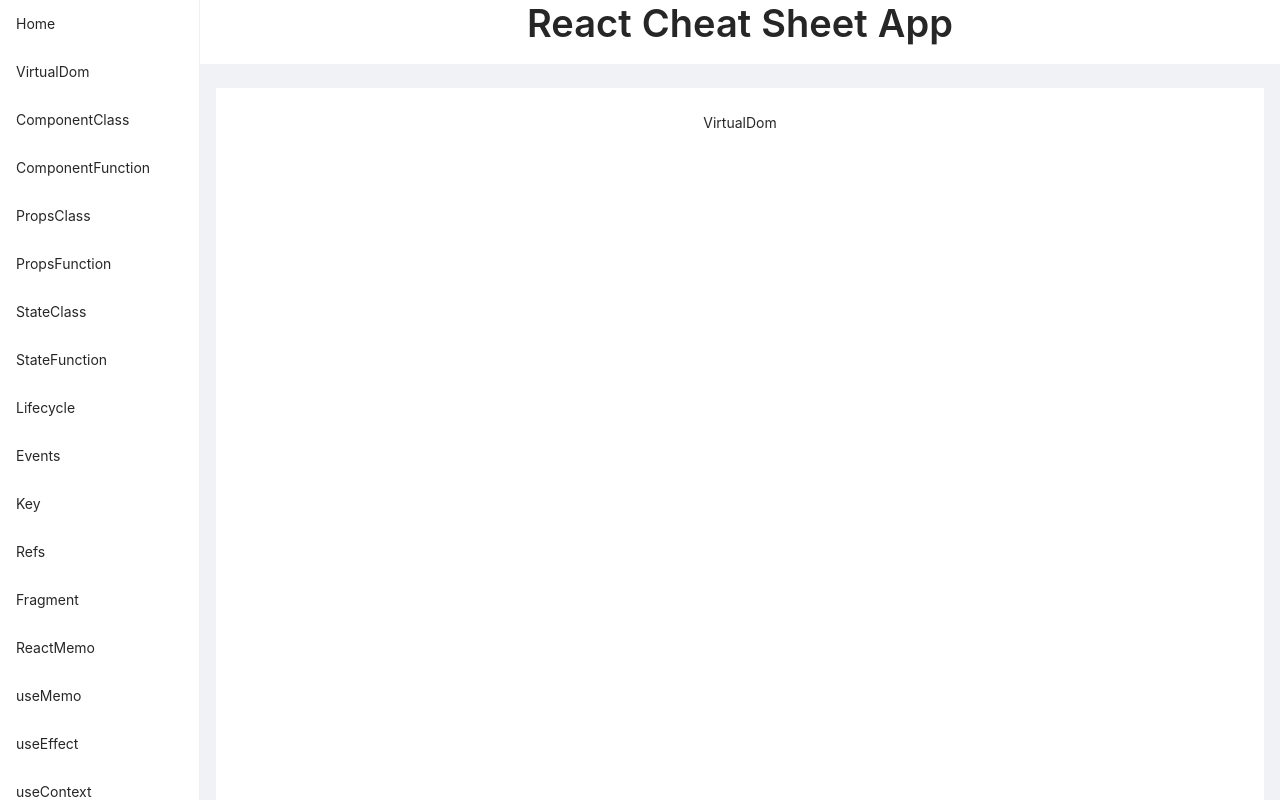
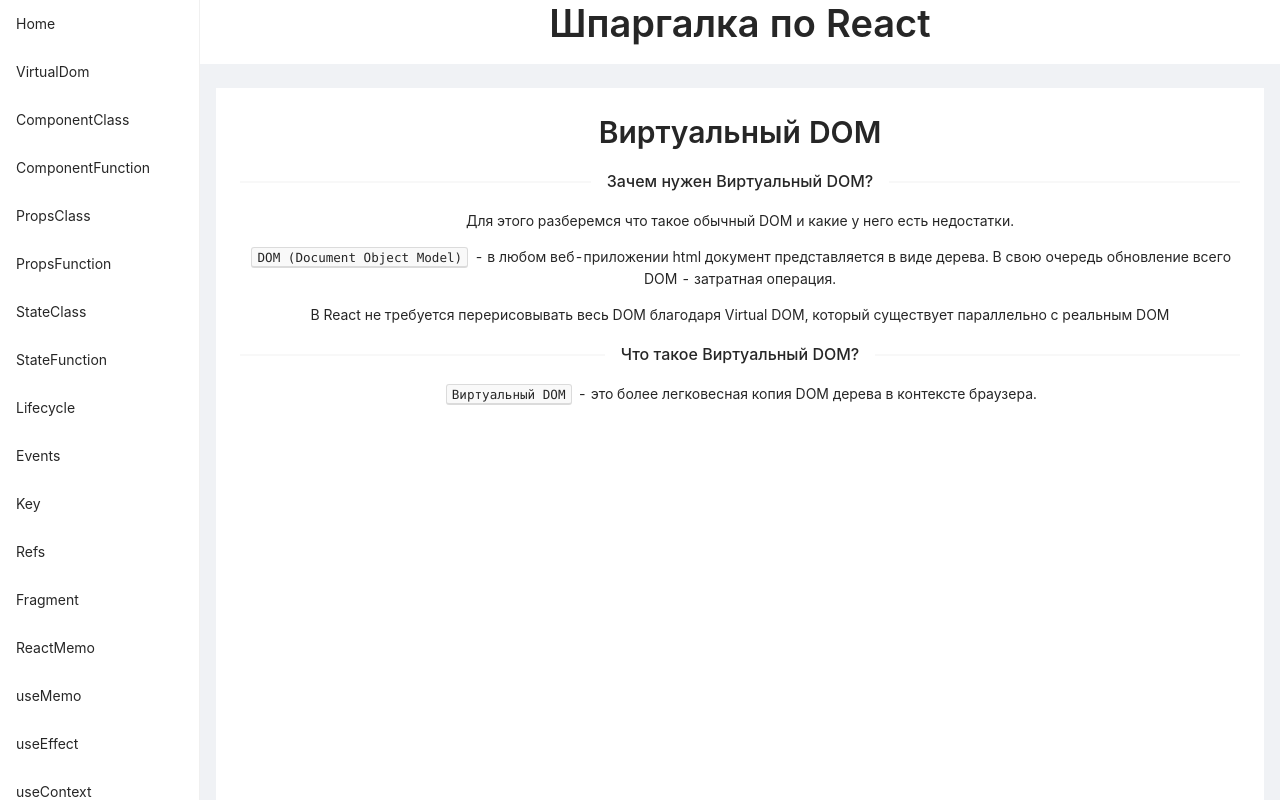
Before and after one commit to vitalyabedik/react-cheatsheet, a React (Create React App) app: page /VirtualDom in a window 1280 px wide. Shown: the top 800 px of the page. Built offline with nearby package versions, Linux system fonts and the light colour scheme.

Commit message:
virtual dom - 1

```diff
--- a/src/components/Cards/CardItem.jsx
+++ /dev/null
@@ -1,38 +0,0 @@
-import { CopyBlock, nord } from 'react-code-blocks';
-
-import { Card } from 'antd';
-
-const CardItem = ({ title, code }) => {
-    return (
-        <>
-            <div style={{ padding: '30px', background: '#ececec' }}>
-                <Card
-                    title={title}
-                    style={{
-                        width: 600,
-                    }}
-                >
-                    <CopyBlock
-                        codeContainerStyle={{ backgroundColor: 'red' }}
-                        text={code}
-                        theme={nord}
-                        language='jsx'
-                        showLineNumbers
-                        customStyle={{
-                            width: '500px',
-                            height: '250px',
-                            overflowY: 'scroll',
-                            margin: '0px 0.75rem',
-                            borderRadius: '5px',
-                            boxShadow: '1px 2px 3px rgba(0,0,0,0.35)',
-                            fontSize: '0.75rem',
-                            textAlign: 'left',
-                        }}
-                    />
-                </Card>
-            </div>
-        </>
-    );
-};
-
-export default CardItem;
--- /dev/null
+++ b/src/components/CodeBlock/CodeBlock.jsx
@@ -0,0 +1,27 @@
+import { CopyBlock, nord } from 'react-code-blocks';
+
+const CodeBlock = ({ code }) => {
+    return (
+        <>
+            <CopyBlock
+                codeContainerStyle={{ backgroundColor: 'red' }}
+                text={code}
+                theme={nord}
+                language='jsx'
+                showLineNumbers
+                customStyle={{
+                    width: '500px',
+                    height: '250px',
+                    overflowY: 'scroll',
+                    margin: '0px 0.75rem',
+                    borderRadius: '5px',
+                    boxShadow: '1px 2px 3px rgba(0,0,0,0.35)',
+                    fontSize: '0.75rem',
+                    textAlign: 'left',
+                }}
+            />
+        </>
+    );
+};
+
+export default CodeBlock;
--- a/src/components/layout/AppLayout.jsx
+++ b/src/components/layout/AppLayout.jsx
@@ -19,7 +19,7 @@
                 </Sider>
                 <Layout className='layout'>
                     <Header className='layout__header'>
-                        <Title level={1}>React Cheat Sheet App</Title>
+                        <Title level={1}>Шпаргалка по React</Title>
                     </Header>
                     <Content className='layout__content'>
                         <Outlet />
--- a/src/pages/Component/ComponentClass.jsx
+++ b/src/pages/Component/ComponentClass.jsx
@@ -1,13 +1,16 @@
-import CardItem from '../../components/Cards/CardItem'; // import { componentClass } from '../../data/code/component/componentClass';
+import { Typography } from 'antd';
+
+import CodeBlock from '../../components/CodeBlock/CodeBlock';
 import { componentClass } from '../../data';
+
+const { Title, Text, Link } = Typography;
 
 const ClassComponent = () => {
     return (
         <>
-            <CardItem
-                title={'Базовая запись классовой компоненты'}
-                code={componentClass}
-            />
+            <Title level={2}>Классовые компоненты</Title>
+            <Title level={3}>Базовая запись классовой компоненты</Title>
+            <CodeBlock code={componentClass} />
         </>
     );
 };
--- a/src/pages/VirtualDom/VirtualDom.jsx
+++ b/src/pages/VirtualDom/VirtualDom.jsx
@@ -1,5 +1,34 @@
+import { Typography, Divider } from 'antd';
+
+const { Title, Text, Paragraph, Link } = Typography;
+
 const VirtualDom = () => {
-    return <div>VirtualDom</div>;
+    return (
+        <>
+            <Title level={2}>Виртуальный DOM</Title>
+
+            <Divider>Зачем нужен Виртуальный DOM? </Divider>
+            <Paragraph>
+                Для этого разберемся что такое обычный DOM и какие у него есть
+                недостатки.
+            </Paragraph>
+            <Paragraph>
+                <Text keyboard>DOM (Document Object Model)</Text> - в любом
+                веб-приложении html документ представляется в виде дерева. В
+                свою очередь обновление всего DOM - затратная операция.
+            </Paragraph>
+            <Paragraph>
+                В React не требуется перерисовывать весь DOM благодаря Virtual
+                DOM, который существует параллельно с реальным DOM
+            </Paragraph>
+
+            <Divider>Что такое Виртуальный DOM? </Divider>
+            <Paragraph>
+                <Text keyboard>Виртуальный DOM</Text> - это более легковесная
+                копия DOM дерева в контексте браузера.
+            </Paragraph>
+        </>
+    );
 };
 
 export default VirtualDom;
```
Also changed, not shown: src/components/Cards/CardList.jsx (deleted, +0 -7 lines).
